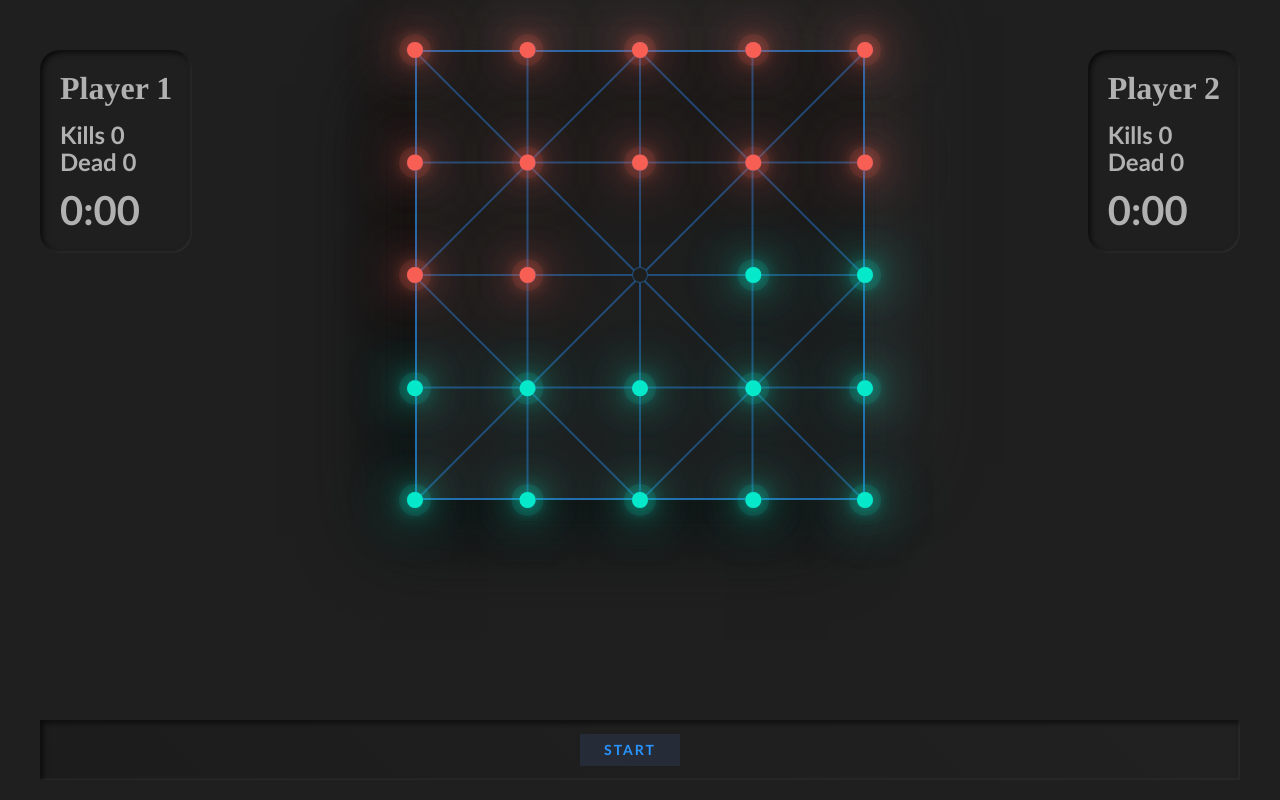
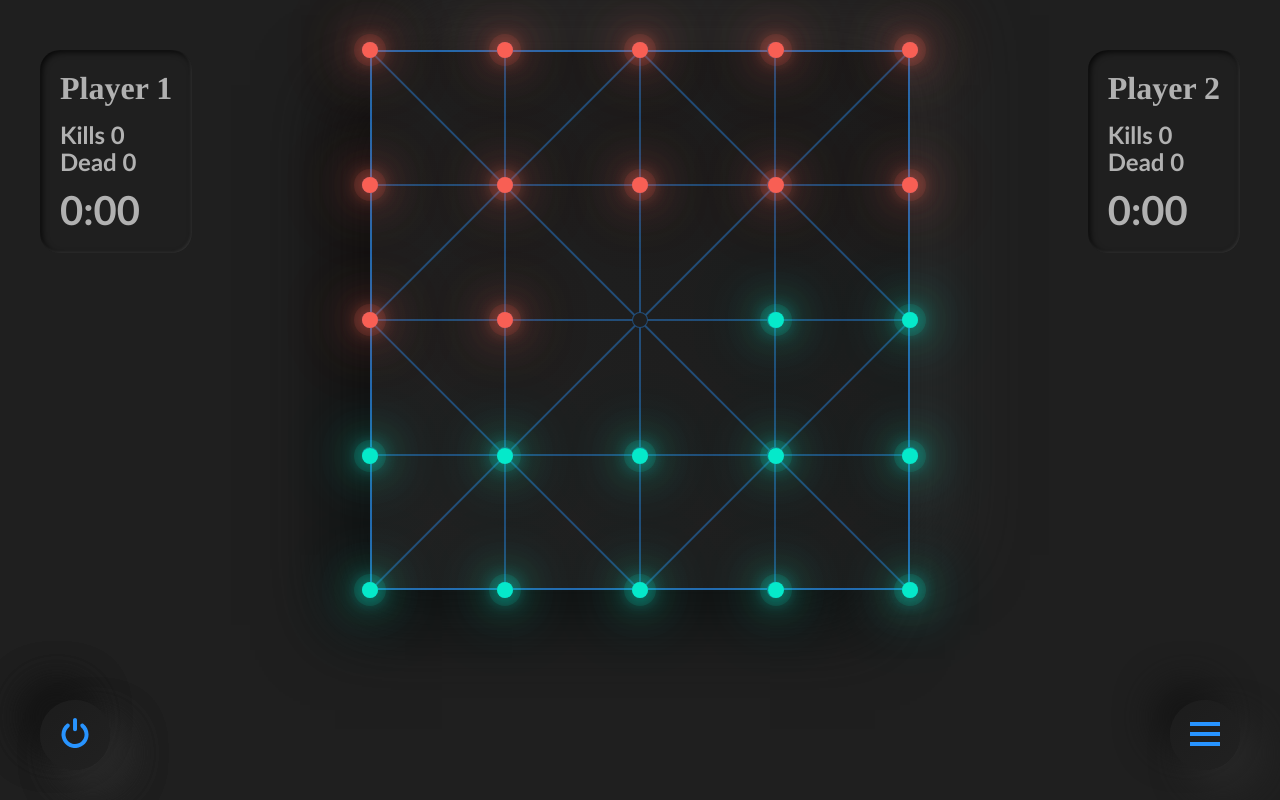
Before and after one commit to imsukhjinder/bara-tani, a React (Create React App) app: page / in a window 1280 px wide. Built offline with nearby package versions, Linux system fonts and the light colour scheme; a web font is replaced by a local one.

Commit message:
UI improved

```diff
--- a/src/components/gamePieceModal.js
+++ b/src/components/gamePieceModal.js
@@ -1,5 +1,5 @@
 export let pieceModalContainer = [];
-let boardSize= 450;
+let boardSize= 540;
 
 class PieceModal {
   constructor(name,xPos,yPos,playerColor) {
--- a/src/components/icons.js
+++ b/src/components/icons.js
@@ -5,3 +5,21 @@ export const CloseIcon = (props) => {
         <svg className={props.mainClass} xmlns="http://www.w3.org/2000/svg" height="329pt" viewBox="0 0 329.26933 329" width="329pt"><g fill="#f44336"><path d="m21.339844 329.398438c-5.460938 0-10.925782-2.089844-15.082032-6.25-8.34375-8.339844-8.34375-21.824219 0-30.164063l286.589844-286.59375c8.339844-8.339844 21.824219-8.339844 30.164063 0 8.34375 8.339844 8.34375 21.824219 0 30.164063l-286.589844 286.59375c-4.183594 4.179687-9.621094 6.25-15.082031 6.25zm0 0"/><path d="m307.929688 329.398438c-5.460938 0-10.921876-2.089844-15.082032-6.25l-286.589844-286.59375c-8.34375-8.339844-8.34375-21.824219 0-30.164063 8.339844-8.339844 21.820313-8.339844 30.164063 0l286.589844 286.59375c8.34375 8.339844 8.34375 21.824219 0 30.164063-4.160157 4.179687-9.621094 6.25-15.082031 6.25zm0 0"/></g></svg>
     )
 }
+
+export const StartIcon = (props) => {
+    return(
+        <svg className={props.mainClass} viewBox="0 0 489 489" >
+            <g>
+                <g>
+                    <path d="M25.383,290.5c-7.2-77.5,25.9-147.7,80.8-192.3c21.4-17.4,53.4-2.5,53.4,25l0,0c0,10.1-4.8,19.4-12.6,25.7    c-38.9,31.7-62.3,81.7-56.6,136.9c7.4,71.9,65,130.1,136.8,138.1c93.7,10.5,173.3-62.9,173.3-154.5c0-48.6-22.5-92.1-57.6-120.6    c-7.8-6.3-12.5-15.6-12.5-25.6l0,0c0-27.2,31.5-42.6,52.7-25.6c50.2,40.5,82.4,102.4,82.4,171.8c0,126.9-107.8,229.2-236.7,219.9    C122.183,481.8,35.283,396.9,25.383,290.5z M244.883,0c-18,0-32.5,14.6-32.5,32.5v149.7c0,18,14.6,32.5,32.5,32.5    s32.5-14.6,32.5-32.5V32.5C277.383,14.6,262.883,0,244.883,0z" fill="#2894ff" data-original="#000000"/>
+                </g>
+            </g>
+        </svg>
+    )
+}
+
+export const ChangeIcon = (props) => {
+    return(
+        <svg className={props.mainClass} width="512" height="512" viewBox="0 0 179.012 179.012"><path d="M84.461 31.681c4.356 0 8.622.632 12.733 1.832-26.952 7.834-47.723 40.062-50.724 79.956h21.254l-33.868 33.862L0 113.469h21.009c3.461-45.981 30.557-81.788 63.452-81.788zm73.548 33.862h21.003L145.15 31.681l-33.862 33.862h21.254c-3.001 39.894-23.766 72.122-50.724 79.956 4.105 1.199 8.366 1.832 12.739 1.832 32.895 0 59.991-35.807 63.452-81.788z" fill="#2894ff"/></svg>
+    )
+}
--- a/src/components/piecePositions.js
+++ b/src/components/piecePositions.js
@@ -1,6 +1,6 @@
 import React, {Component} from "react";
 import {pieceModalContainer} from "./gamePieceModal";
-import {CloseIcon} from './icons';
+import { CloseIcon,StartIcon,ChangeIcon } from './icons';
 
 class Pieces extends Component {
 
@@ -17,7 +17,8 @@ class Pieces extends Component {
     paused: false,
     pausedTime: 0,
     currentActive: 12,
-    errorMsg: false
+    errorMsg: false,
+    menuOpen: false
   }
 
   playerPickedNull = () => {
@@ -75,12 +76,7 @@ class Pieces extends Component {
     if(positionValue === -8) {
       dead = end - 4;
     }
-    // if(positionValue === 9) {
-    //   dead = end + 5;
-    // }
-    // if(positionValue === -9) {
-    //   dead = end - 5;
-    // }
+
     if(positionValue === 10) {
       dead = end + 5;
     }
@@ -93,12 +89,7 @@ class Pieces extends Component {
     if(positionValue === -12) {
       dead = end - 6;
     }
-    // if(positionValue === 16) {
-    //   dead = end + 5;
-    // }
-    // if(positionValue === -16) {
-    //   dead = end - 5;
-    // }
+
 
     if(dead) {
       let deadPlayerIndex = this.state.modalState.find(e => (e.playerOnPosition === dead && e.playerColor !== "dead-player"));
@@ -157,7 +148,6 @@ class Pieces extends Component {
   }
 
   placePlayer = (name,xPos,yPos) => {
-    // console.log(name,xPos,yPos);
     if(this.state.playerPicked === 'null') {
       this.raiseError('no player picked');
     }
@@ -310,12 +300,14 @@ class Pieces extends Component {
     this.setState({
       errorMsg: msg
     });
+    document.querySelector('#root').classList.add('show-error');
   }
 
   closeError = () => {
     this.setState({
       errorMsg: false
     });
+    document.querySelector('#root').classList.remove('show-error');
   }
 
   changePlayer = () => {
@@ -323,24 +315,25 @@ class Pieces extends Component {
     this.unsetActivePlayer();
   }
 
+  showMenus = () => {
+    document.querySelector('#root').classList.toggle('show-menus');
+
+    if(this.state.menuOpen) {
+      this.setState({
+        menuOpen: false
+      })
+    }
+    else {
+      this.setState({
+        menuOpen: true
+      })
+    }
+  }
+
   render() {
     return(
       <>
-        <div className={`cube flip-to-top nav-top ${this.state.turn === 'no-one' ? 'game-btns-view' : 'hide-start-btn'} ${this.state.errorMsg ? 'error-msg' : ''} `}>
-          <div className="default-state">
-            <button className="btn btn-neon btn-game-start" onClick={this.gameStart}>
-              <span></span>
-              <span></span>
-              <span></span>
-              <span></span>
-              Start
-            </button>
-            <button className="btn btn-neon turn-change" onClick={this.turnChange}>
-              <span></span>
-              <span></span>
-              <span></span>
-              <span></span>Turn Change
-            </button>
+        <div className={`nav-top ${this.state.turn === 'no-one' ? 'game-btns-view' : 'hide-start-btn'}`}>
           <button className={`btn btn-neon btn-play-pause ${this.state.paused ? 'd-none': ''}`} onClick={this.gamePause}>
             <span></span>
             <span></span>
@@ -372,14 +365,6 @@ class Pieces extends Component {
             <span></span>
             Quit</button>
         </div>
-          <div className="active-state">
-            <div className="active-state-border" ></div>
-            {this.state.errorMsg}
-            <button className="close-icon-outer" onClick={this.closeError}>
-              <CloseIcon mainClass="close-icon" />
-            </button>
-          </div>
-        </div>
         <div className={`piece-modal-outer piece-modal-view ${this.state.turn === 'no-one' ? 'disabled' : 'game-started'}`} >
           {pieceModalContainer.map( (piece,index) =>
             <div
@@ -398,6 +383,7 @@ class Pieces extends Component {
             />
           )}
         </div>
+        <div className="side-modal-outer" >
           <div className={`side-modal side-modal-1 ${this.state.turn !== "player-1" ? 'disabled' : ''}`}>
             <div className="message-Modal" >
                 <h1 className="board-heading">Player 1</h1>
@@ -405,6 +391,7 @@ class Pieces extends Component {
                 <h3>Dead {this.state.playerOneDead}</h3>
                 <div className="game-timer" >
                   {this.state.turn === "player-1" ? `${this.state.timerMin}:${this.state.timerSec}` : '0:00'}
+                </div>
               </div>
           </div>
         </div>
@@ -418,6 +405,24 @@ class Pieces extends Component {
               </div>
           </div>
         </div>
+        <div className="menu-toggle" onClick={this.showMenus}>
+          <div class={`navToggle ${this.state.menuOpen? 'open' : ''}`}>
+            <div class="icon-left"></div>
+            <div class="icon-right"></div>
+          </div>
+        </div>
+        <div className="menu-toggle menu-toggle-right" onClick={this.turnChange}>
+          <ChangeIcon mainClass={`change-icon ${this.state.turn === "player-1" ? 'change-icon-1' : 'change-icon-2'}`} />
+        </div>
+        <div className={`menu-toggle menu-toggle-right ${this.state.turn === 'no-one' ? '' : 'd-none'}`} onClick={this.gameStart}>
+          <StartIcon mainClass="start-icon" />
+        </div>
+        <div className="error-msg">
+            {this.state.errorMsg}
+            <button className="close-icon-outer" onClick={this.closeError}>
+              <CloseIcon mainClass="close-icon" />
+            </button>
+        </div>
       </>
     )
   }
--- a/src/styles/pieces.scss
+++ b/src/styles/pieces.scss
@@ -12,8 +12,6 @@
     }
 
     &-1 {
-        $player-color: #f85f54;
-
         background-color: rgba($player-color,1);
         box-shadow: 0 0 20px rgba($player-color,1),
                     0 0 40px rgba($player-color,1),
@@ -31,8 +29,6 @@
     }
 
     &-2 {
-        $player-color2: #05e9ca;
-
         background-color: rgba($player-color2,1);
         box-shadow: 0 0 20px rgba($player-color2,1),
                     0 0 40px rgba($player-color2,1),
@@ -134,10 +130,16 @@
 
 .nav-top {
     position: absolute;
-    width: calc(100% - 80px);
-    text-align: center;
-    bottom: 20px;
-    left: 40px;
+    width: 100%;
+    bottom: 0;
+    left: 0;
+    transform: translateY(100%);
+    transition: 0.3s ease-in-out;
+    background: #131212;
+    height: 60px;
+    display: flex;
+    align-items: center;
+    justify-content: center;
 }
 
 .game-timer {
@@ -160,6 +162,7 @@
     position: relative;
     display: inline-block;
     padding: 8px 24px;
+    padding-top: 11px;
     text-transform: uppercase;
     color: #2894ff;
     background-color: #262c37;
@@ -268,94 +271,203 @@
     min-width: 115px;
 }
 
-.game-btns-view {
-    .btn:not(.btn-game-start) {
-        display: none;
-    }
-}
-
-.hide-start-btn {
-    .btn-game-start {
-        display: none;
-    }
-}
-
-.cube {
-    transition: all 250ms ease;
-    transform-style: preserve-3d;
-}
-
-.default-state,
-.active-state,
-.cube {
-    height: 60px;
-}
-
-.flip-to-top .active-state {
-    transform: rotateX(90deg) translateZ(150px);
-}
-
-.error-msg {
-    transform: rotateX(-89deg);
-
-    .default-state {
-        transform: translateZ(50px);
-        background: linear-gradient(225deg, #212121, #1c1c1c);
-        box-shadow: inset -1px -1px 3px rgba(255, 255, 255, 0.1), inset 2px 2px 6px rgba(0, 0, 0, 0.8);
-    }
-}
-
-.default-state,
-.active-state {
-    background: linear-gradient(225deg, #212121, #1c1c1c);
-    box-shadow: inset -1px -1px 3px rgba(255, 255, 255, 0.1), inset 2px 2px 6px rgba(0, 0, 0, 0.8);
-    font-size: 16px;
-    display: flex;
-    align-items: center;
-    justify-content: center;
-}
-
-.active-state {
-    background: linear-gradient(225deg, #212121, #1c1c1c);
-    font-size: 30px;
-    font-weight: 600;
-    color: #05e9ca;
-
-    &-border {
-        position: absolute;
-        width: 100%;
-        height: 100%;
-        animation: intermittente 0.01s infinite alternate;
-        border: 1px solid #cb3535;
-        box-shadow: 0px 0px 55px rgba(204, 0, 0, 0.3),
-                    0 0 31px rgba(204, 0, 0, 0.3), 0 0 2px rgba(255, 0, 0, 0.3),
-                    0 0 21px rgba(204, 0, 0, 0.3), 0 0px 17px rgba(204, 0, 0, 0.3),
-                    inset 0px 0 17px rgba(204, 0, 0, 0.3),
-                    inset 0px 0 30px rgba(204, 0, 0, 0.3);
-
-        }
-}
-
-@keyframes intermittente {
-    75% {
-        opacity: 0.7;
-    }
-}
-
 .close-icon {
     width: 20px;
     height: 20px;
     position: relative;
-    top: -7px;
 
     &-outer {
         position: absolute;
         right: 20px;
-        top: 20px;
+        top: 12px;
         width: 20px;
         height: 20px;
         cursor: pointer;
         background: transparent;
         border: none;
     }
+
+    g {
+        fill: #fff;
+    }
 }
+
+.menu-toggle {
+    position: absolute;
+    bottom: 30px;
+    right: 40px;
+    width: 70px;
+    height: 70px;
+    border-radius: 50%;
+    background: linear-gradient(315deg, #212121, #1c1c1c);
+    box-shadow:  -18px -18px 36px #151515,
+                18px 18px 36px #292929;
+
+    &-right {
+        right: auto;
+        left: 40px;
+        display: flex;
+        align-items: center;
+        justify-content: center;
+        cursor: pointer;
+    }
+}
+
+.navToggle {
+  position: absolute;
+  width: 30px;
+  height: 60px;
+  top: 7px;
+  left: 20px;
+  transition-duration: 0.5s;
+}
+.navToggle:hover {
+  cursor: pointer;
+}
+.navToggle .icon-left {
+  transition-duration: 0.5s;
+  position: absolute;
+  height: 4px;
+  top: 25px;
+  width: 15px;
+  background-color: $menu-color;
+}
+.navToggle .icon-left:before {
+  transition-duration: 0.5s;
+  position: absolute;
+  width: 15px;
+  height: 4px;
+  background-color: $menu-color;
+  content: "";
+  top: -10px;
+}
+.navToggle .icon-left:after {
+  transition-duration: 0.5s;
+  position: absolute;
+  width: 15px;
+  height: 4px;
+  background-color: $menu-color;
+  content: "";
+  top: 10px;
+}
+.navToggle .icon-right {
+  transition-duration: 0.5s;
+  position: absolute;
+  height: 4px;
+  top: 25px;
+  width: 15px;
+  background-color: $menu-color;
+  left: 15px;
+}
+.navToggle .icon-right:before {
+  transition-duration: 0.5s;
+  position: absolute;
+  width: 15px;
+  height: 4px;
+  background-color: $menu-color;
+  content: "";
+  top: -10px;
+}
+.navToggle .icon-right:after {
+  transition-duration: 0.5s;
+  position: absolute;
+  width: 15px;
+  height: 4px;
+  background-color: $menu-color;
+  content: "";
+  top: 10px;
+}
+.navToggle.open .icon-left {
+  transition-duration: 0.5s;
+  background: transparent;
+}
+.navToggle.open .icon-left:before {
+  transform: rotateZ(45deg) scaleX(1.4) translate(2px, 2px);
+}
+.navToggle.open .icon-left:after {
+  transform: rotateZ(-45deg) scaleX(1.4) translate(2px, -2px);
+}
+.navToggle.open .icon-right {
+  transition-duration: 0.5s;
+  background: transparent;
+}
+.navToggle.open .icon-right:before {
+  transform: rotateZ(-45deg) scaleX(1.4) translate(-2px, 2px);
+}
+.navToggle.open .icon-right:after {
+  transform: rotateZ(45deg) scaleX(1.4) translate(-2px, -2px);
+}
+
+#root {
+    transition: 0.3s ease-in-out;
+    height: 100vh;
+    overflow: hidden;
+    position: relative;
+
+    &.show-menus {
+        height: calc(100vh + 60px);
+        margin-top: -60px;
+
+        .nav-top {
+            transform: translateY(0);
+        }
+    }
+
+    &.show-error {
+        height: calc(100vh - 44px);
+        margin-top: 44px;
+
+        .error-msg {
+            transform: translateY(0);
+        }
+    }
+}
+
+.start-icon {
+    width: 30px;
+    height: 30px;
+    position: relative;
+    top: -2px;
+}
+
+.change-icon {
+    width: 40px;
+    height: auto;
+    transition: 0.3s ease-in-out;
+
+    path {
+        transition: 0.3s ease-in-out;
+    }
+
+    &-1 {
+        transform: rotate(180deg);
+        path {
+            fill: $player-color;
+        }
+    }
+
+    &-2 {
+        path {
+            fill: $player-color2;
+        }
+    }
+}
+
+.error-msg {
+    position: fixed;
+    top: 0;
+    transition: 0.3s ease-in-out;
+    background-color: #f85f54;
+    color: #fff;
+    width: 100%;
+    padding: 10px;
+    font-size: 24px;
+    font-weight: 600;
+    line-height: 1;
+    display: flex;
+    align-items: center;
+    justify-content: center;
+    transform: translateY(-100%);
+    overflow: hidden;
+
+}
--- a/src/styles/variables.scss
+++ b/src/styles/variables.scss
@@ -1,4 +1,7 @@
-$board-size: 450;
+$board-size: 540;
 $board-border-color: rgba(#2894ff,0.4);
 $piece-size: 16;
 $bg-color: #1f1f1f;
+$menu-color: #2894ff;
+$player-color: #f85f54;
+$player-color2: #05e9ca;
```
Lines whose indentation alone changed are shown as unchanged.
